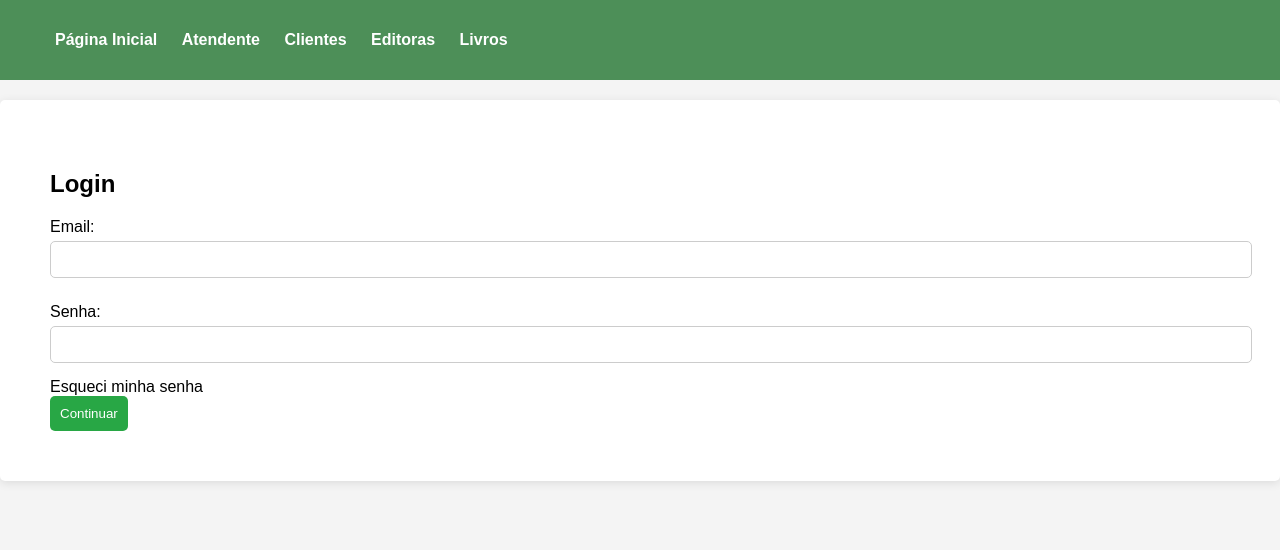
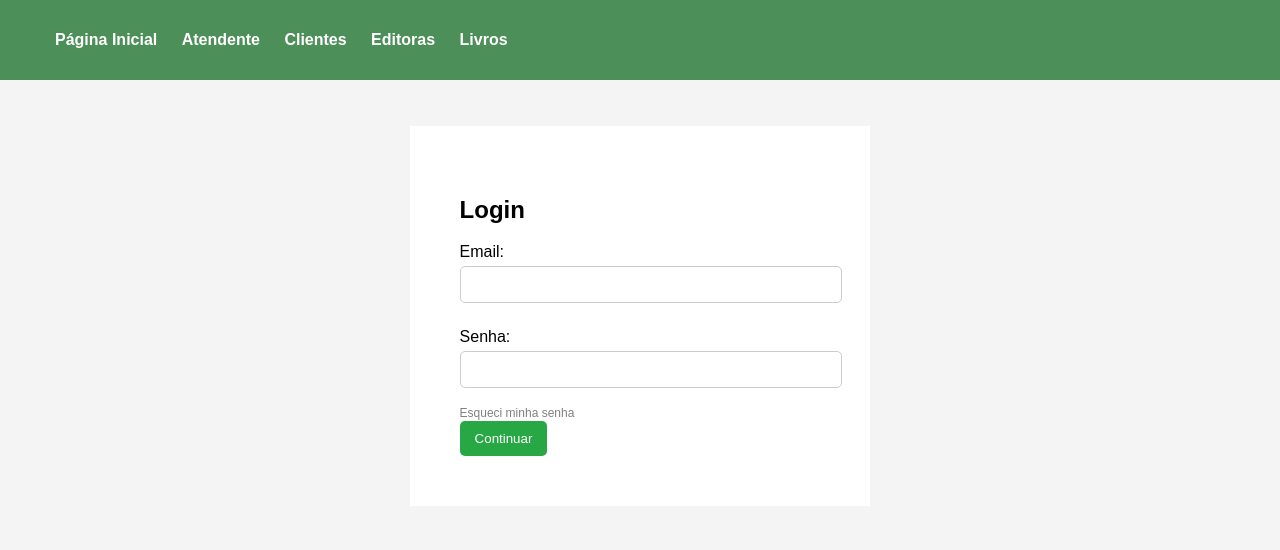
Before and after one commit to eduardassalim/Lab-Eng-Software, a Flask app: page / in a window 1280 px wide. Shown: the top 550 px of the page. Run offline with Flask 3, Linux system fonts and the light colour scheme.

Commit message:
Update style.css

```diff
--- a/static/styles/style.css
+++ b/static/styles/style.css
@@ -7,6 +7,7 @@ html, body {
 }
 
 .navbar {
+    width: 100%;
     background-color: #4d8f58;
     padding: 15px;
     margin-bottom: 20px;
@@ -50,7 +51,8 @@ label {
     margin: 10px 0 5px;
 }
 
-input {
+input,
+select {
     width: 100%;
     padding: 10px;
     margin-bottom: 15px;
@@ -61,7 +63,7 @@ input {
 button {
     background-color: #28a745;
     color: white;
-    padding: 10px;
+    padding: 10px 15px;
     border: none;
     border-radius: 5px;
     cursor: pointer;
@@ -74,3 +76,58 @@ button:hover {
 #error_message {
     color: red;
 }
+
+span{
+    font-size: 12px;
+    color: gray;
+}
+
+span:hover{
+    text-decoration: underline;
+}
+
+.telas{
+    padding: 2% 32%;
+    display:flex ;
+    align-items: center;
+    justify-content: space-between;
+}
+
+.conteudo{
+    width: 100%;
+    display: flex;
+    flex-direction: column;
+    height: 670px;
+}
+
+#cadastrar,
+#login{
+    height: 400px;
+    box-shadow: none;
+    border-radius: 0% ;
+}
+
+#editar{
+    background-color: #3f65e2;
+    color: rgb(0, 0, 0);
+    padding: 10px 15px;
+    border: none;
+    border-radius: 5px;
+    cursor: pointer;
+}
+
+#editar button:hover{
+    background-color: #5479f1;
+}
+#excluir{
+    background-color: #f52222;
+    color: rgb(0, 0, 0);
+    padding: 10px 15px;
+    border: none;
+    border-radius: 5px;
+    cursor: pointer;
+}
+
+#excluir button:hover{
+    background-color: #ff4444;
+}
```
